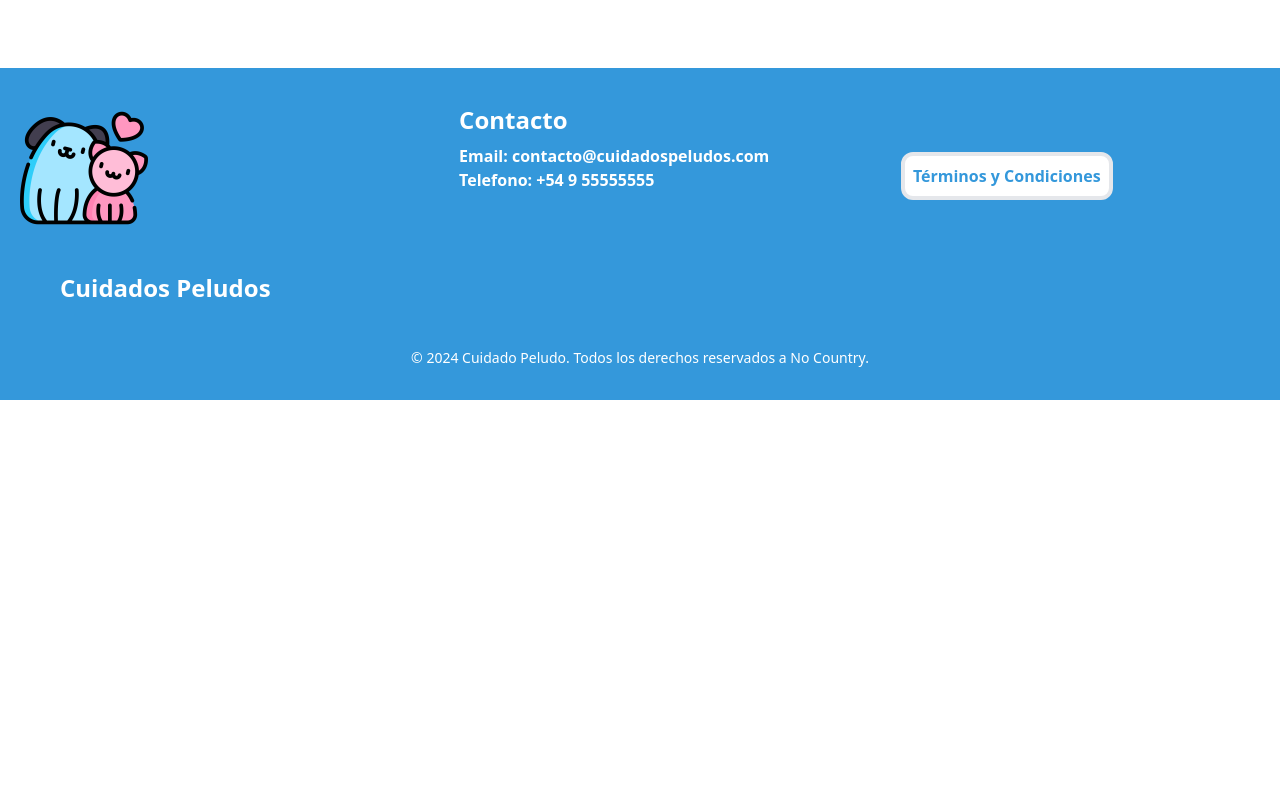
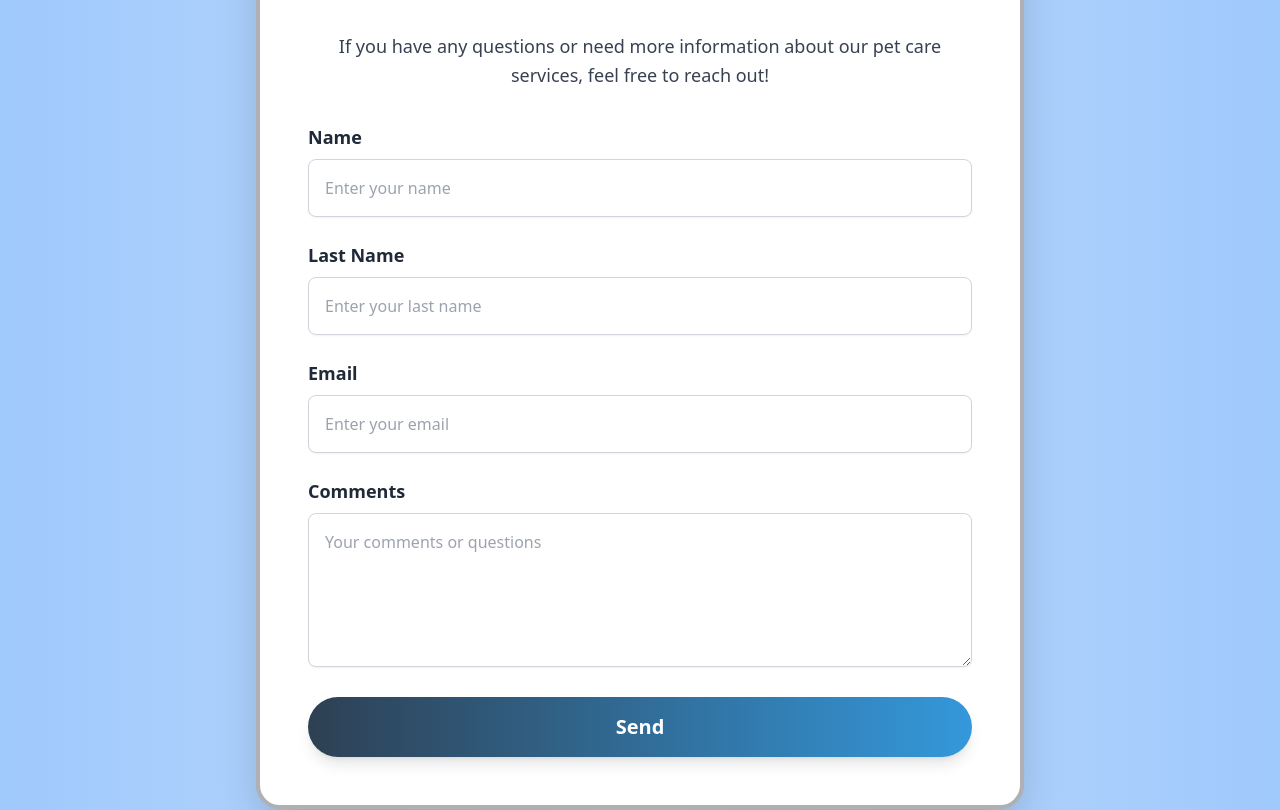
Before and after one commit to No-Country-simulation/PetsCare_c21-09-ft-node-react, a React (Vite) app: page /contacto in a window 1280 px wide. Shown: the part 400-1210 px from the top of the page. Before the commit the page ends 800 px from the top, so only its background shows below. Built offline with nearby package versions, Linux system fonts and the light colour scheme.

Commit message:
Contact Form

```diff
--- a/src/pages/Contacto.jsx
+++ b/src/pages/Contacto.jsx
@@ -1,5 +1,122 @@
-export default function Contacto() {
+import React, { useState, useEffect } from "react";
+
+const Contact = () => {
+  const [formData, setFormData] = useState({
+    name: "",
+    lastname: "",
+    email: "",
+    comments: "",
+  });
+
+  // Manejar los cambios en los campos del formulario y actualizar el estado
+  const handleChange = (e) => {
+    const { id, value } = e.target;
+    setFormData((prevData) => ({
+      ...prevData,
+      [id]: value,
+    }));
+  };
+
+  // Mostrar formData en consola cuando cambie
+  useEffect(() => {
+    console.log(formData);
+  }, [formData]);
+
   return (
-    <div>Contacto</div>
-  )
-}
+    <div className="min-h-screen bg-gradient-to-r from-light-blue via-blue-200 to-light-blue flex items-center justify-center py-20 px-8">
+      <div className="max-w-3xl w-full bg-white shadow-2xl rounded-3xl p-12 border-4 border-light-violet space-y-8 relative">
+
+        {/* Imagen decorativa */}
+        <div className="flex justify-center mb-8">
+          <img
+            src="https://images.unsplash.com/photo-1555685812-4b74353e0311?fit=crop&w=300&h=300&q=80"
+            alt="Happy pet"
+            className="w-32 h-32 object-cover rounded-full shadow-md"
+          />
+        </div>
+
+        {/* Título */}
+        <h1 className="text-5xl font-playfair font-bold text-primary mb-4 text-center">CONTACT</h1>
+
+        {/* Pregunta inicial */}
+        <p className="text-xl text-center text-gray-800 mb-8">
+          Do you have any query or problem? Contact us
+        </p>
+
+        {/* Mensaje de invitación */}
+        <p className="text-lg text-gray-700 mb-8 text-center leading-relaxed max-w-2xl mx-auto">
+          If you have any questions or need more information about our pet care services, feel free to reach out!
+        </p>
+
+        {/* Formulario */}
+        <form className="space-y-6">
+          <div>
+            <label htmlFor="name" className="text-lg text-gray-800 font-semibold">
+              Name
+            </label>
+            <input
+              type="text"
+              id="name"
+              value={formData.name}
+              onChange={handleChange}
+              className="w-full mt-2 p-4 border border-gray-300 rounded-lg focus:outline-none focus:border-primary transition-all duration-300 shadow-sm focus:shadow-lg"
+              placeholder="Enter your name"
+            />
+          </div>
+
+          <div>
+            <label htmlFor="lastname" className="text-lg text-gray-800 font-semibold">
+              Last Name
+            </label>
+            <input
+              type="text"
+              id="lastname"
+              value={formData.lastname}
+              onChange={handleChange}
+              className="w-full mt-2 p-4 border border-gray-300 rounded-lg focus:outline-none focus:border-primary transition-all duration-300 shadow-sm focus:shadow-lg"
+              placeholder="Enter your last name"
+            />
+          </div>
+
+          <div>
+            <label htmlFor="email" className="text-lg text-gray-800 font-semibold">
+              Email
+            </label>
+            <input
+              type="email"
+              id="email"
+              value={formData.email}
+              onChange={handleChange}
+              className="w-full mt-2 p-4 border border-gray-300 rounded-lg focus:outline-none focus:border-primary transition-all duration-300 shadow-sm focus:shadow-lg"
+              placeholder="Enter your email"
+            />
+          </div>
+
+          <div>
+            <label htmlFor="comments" className="text-lg text-gray-800 font-semibold">
+              Comments
+            </label>
+            <textarea
+              id="comments"
+              value={formData.comments}
+              onChange={handleChange}
+              className="w-full mt-2 p-4 border border-gray-300 rounded-lg focus:outline-none focus:border-primary transition-all duration-300 shadow-sm focus:shadow-lg"
+              placeholder="Your comments or questions"
+              rows="5"
+            ></textarea>
+          </div>
+
+          {/* Botón de enviar */}
+          <button
+            type="submit"
+            className="w-full py-4 bg-gradient-to-r from-primary to-secondary text-white text-xl font-bold rounded-full shadow-lg hover:shadow-xl hover:bg-gradient-to-l transition-all duration-300 ease-in-out"
+          >
+            Send
+          </button>
+        </form>
+      </div>
+    </div>
+  );
+};
+
+export default Contact;
```
